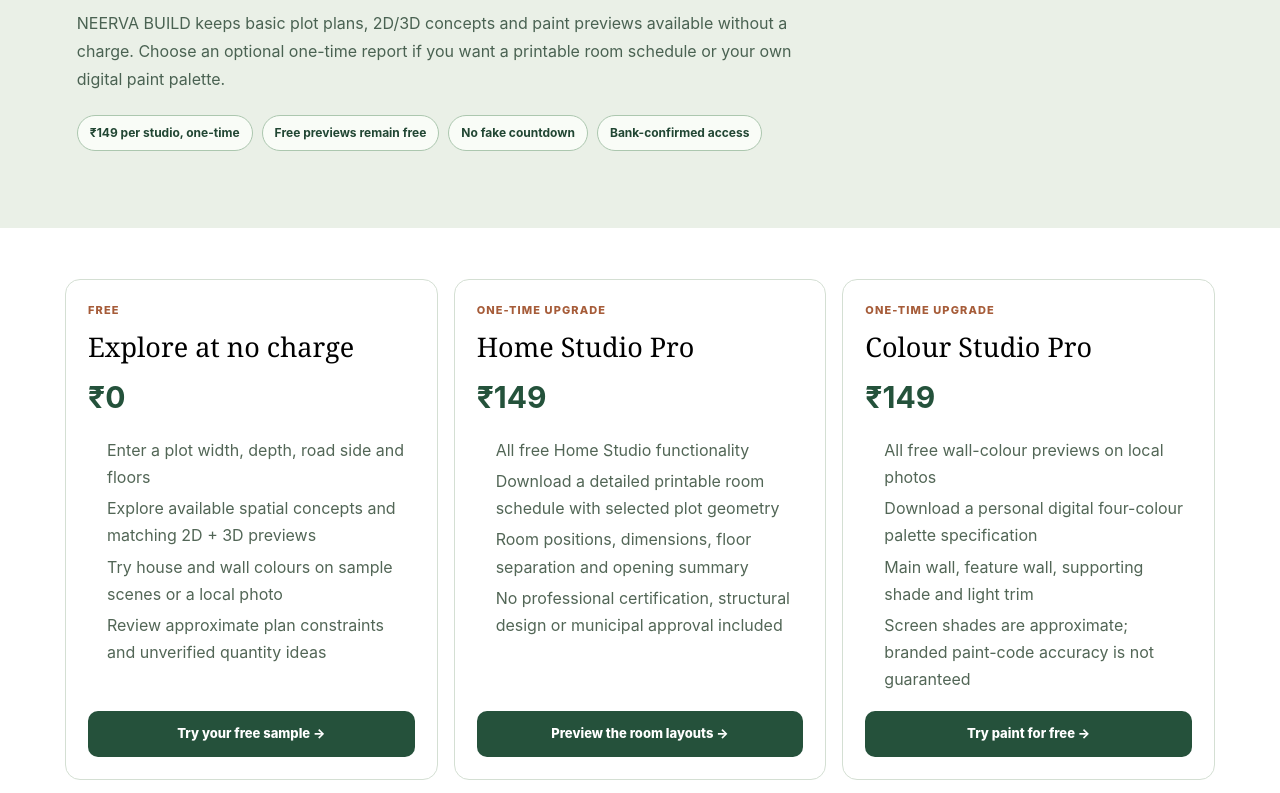
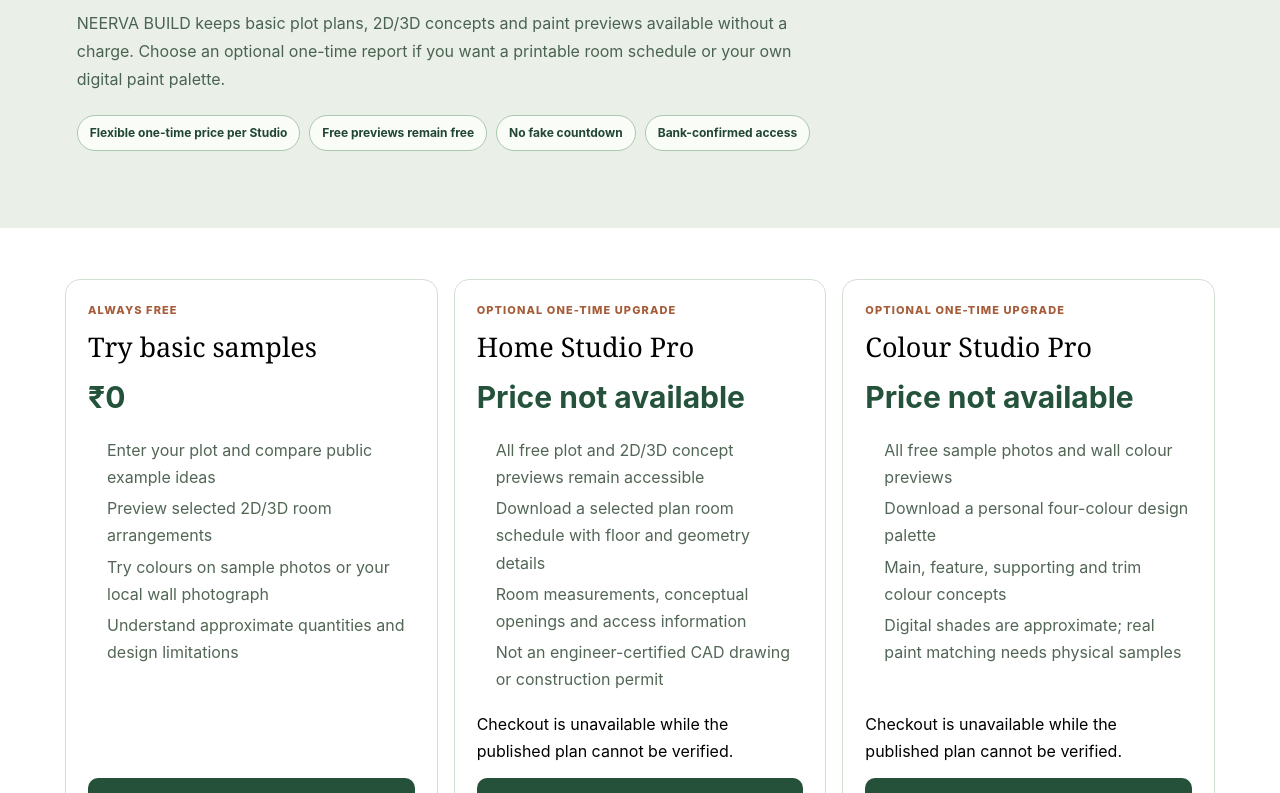
Before and after one commit to Neurolink-X/neerva-build, a Next.js app: page /studio-pricing in a window 1280 px wide. Shown: the part 447-1240 px from the top of the page. Built offline with nearby package versions, Linux system fonts and the light colour scheme; no server answers; the database is empty.

Commit message:
marketing(studio): replace static ₹149 claims with live admin-controlled public pricing cards

```diff
--- a/src/app/studio-pricing/page.tsx
+++ b/src/app/studio-pricing/page.tsx
@@ -2,10 +2,11 @@ import type {Metadata} from "next";
 import Link from "next/link";
 import {SiteHeader,SiteFooter} from "@/components/site-chrome";
 import {StudioCheckout} from "@/components/studio-checkout";
+import {StudioPricingCards} from "@/components/studio-pricing-cards";
 import "@/app/studio-pricing/pricing.css";
 export const metadata:Metadata={
- title:"Home Studio & Colour Studio Pricing — ₹149 One-Time | NEERVA BUILD",
- description:"Compare free room-plan and colour previews with optional ₹149 downloadable studio reports. UPI checkout requires account login and verified bank settlement; no automatic renewals.",
+ title:"Home Studio & Colour Studio Pricing — Admin-Controlled One-Time Pricing | NEERVA BUILD",
+ description:"Compare free room-plan and colour previews with optional priced downloadable studio reports. UPI checkout requires account login and verified bank settlement; no automatic renewals.",
  alternates:{canonical:"/studio-pricing"},
  openGraph:{title:"Free Home Design Samples + ₹149 Studio Reports",description:"Try plot plans and wall colours free, upgrade only for detailed personal reports.",url:"/studio-pricing"}
 };
@@ -14,34 +15,15 @@ export default function StudioPricingPage(){
   <section className="studio-pricing-hero"><p className="eyebrow">TRY FREE · UPGRADE WHEN READY</p>
    <h1>Start with a real sample.<br/>Pay only for the extra work you need.</h1>
    <p>NEERVA BUILD keeps basic plot plans, 2D/3D concepts and paint previews available without a charge. Choose an optional one-time report if you want a printable room schedule or your own digital paint palette.</p>
-   <div className="studio-pricing-highlights"><span>₹149 per studio, one-time</span><span>Free previews remain free</span><span>No fake countdown</span><span>Bank-confirmed access</span></div>
+   <div className="studio-pricing-highlights"><span>Flexible one-time price per Studio</span><span>Free previews remain free</span><span>No fake countdown</span><span>Bank-confirmed access</span></div>
   </section>
-  <section className="studio-compare-grid" aria-label="Free and paid feature comparison">
-   <article><span>FREE</span><h2>Explore at no charge</h2><strong>₹0</strong><ul>
-    <li>Enter a plot width, depth, road side and floors</li>
-    <li>Explore available spatial concepts and matching 2D + 3D previews</li>
-    <li>Try house and wall colours on sample scenes or a local photo</li>
-    <li>Review approximate plan constraints and unverified quantity ideas</li>
-   </ul><Link href="/design-studio">Try your free sample →</Link></article>
-   <article><span>ONE-TIME UPGRADE</span><h2>Home Studio Pro</h2><strong>₹149</strong><ul>
-    <li>All free Home Studio functionality</li>
-    <li>Download a detailed printable room schedule with selected plot geometry</li>
-    <li>Room positions, dimensions, floor separation and opening summary</li>
-    <li>No professional certification, structural design or municipal approval included</li>
-   </ul><Link href="/design-studio/portfolio">Preview the room layouts →</Link></article>
-   <article><span>ONE-TIME UPGRADE</span><h2>Colour Studio Pro</h2><strong>₹149</strong><ul>
-    <li>All free wall-colour previews on local photos</li>
-    <li>Download a personal digital four-colour palette specification</li>
-    <li>Main wall, feature wall, supporting shade and light trim</li>
-    <li>Screen shades are approximate; branded paint-code accuracy is not guaranteed</li>
-   </ul><Link href="/design-studio/visualizer">Try paint for free →</Link></article>
-  </section>
+  <StudioPricingCards/>
   <section className="studio-pricing-pay" aria-label="Verified purchase options">
    <StudioCheckout product="home_studio"/><StudioCheckout product="colour_studio"/>
   </section>
   <section className="studio-pricing-faq"><h2>Payment, security and refunds</h2>
-   <details><summary>Will payment unlock my report instantly?</summary><p>No. This UPI receiver is manually reconciled. Submitting a transaction reference is not bank confirmation. Only an administrator who verifies the actual ₹149 credit unlocks access. A payment-gateway integration is required for automatic verified unlocks.</p></details>
-   <details><summary>Who receives the ₹149 payment?</summary><p>The UPI payee is displayed clearly before payment as ARJUN CHAURASIYA. Confirm the beneficiary in your banking app. Checkout remains paused until the operator, support and refund process has been verified.</p></details>
+   <details><summary>Will payment unlock my report instantly?</summary><p>No. This UPI receiver is manually reconciled. Submitting a transaction reference is not bank confirmation. Only an administrator who verifies the actual order-price credit unlocks access. A payment-gateway integration is required for automatic verified unlocks.</p></details>
+   <details><summary>Who receives the Studio payment?</summary><p>The UPI payee is displayed clearly before payment as ARJUN CHAURASIYA. Confirm the beneficiary in your banking app. Checkout remains paused until the operator, support and refund process has been verified.</p></details>
    <details><summary>Does the plan qualify as an approved house map?</summary><p>No. These are conceptual geometry and presentation aids. Have a qualified architect and engineer verify setbacks, foundations, stairs, structure and local permits before construction.</p></details>
    <details><summary>How do I request help after a duplicate or mistaken payment?</summary><p>Do not pay again. Preserve the bank UTR, transaction date and order reference. Follow the published <Link href="/returns">payments and refund procedure</Link>; refund decisions require independent credit verification.</p></details>
   </section><SiteFooter/></main>
```
